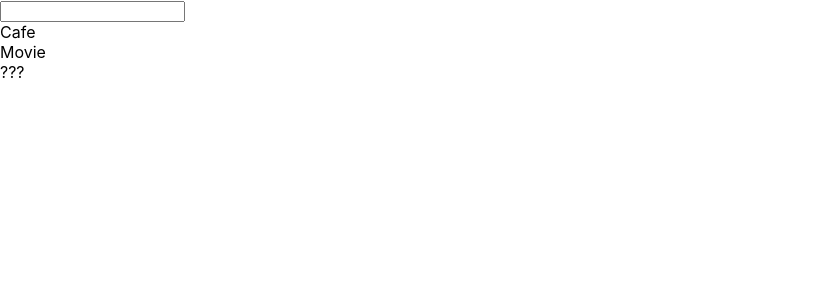
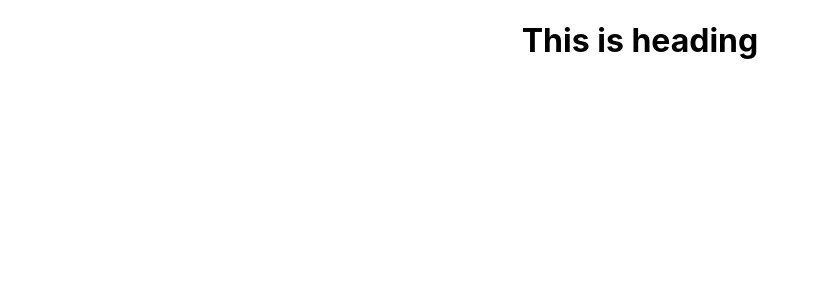
Before and after one commit to HAnh101/React, a React (Create React App) app: page / in a window 1280 px wide. Shown: the top 300 px of the page, without its empty margins (0-820 px from the left). Built offline with nearby package versions, Linux system fonts and the light colour scheme.

Commit message:
props children

```diff
--- a/src/App.css
+++ b/src/App.css
@@ -1,3 +1,42 @@
+.App {
+  text-align: center;
+}
+
+.App-logo {
+  height: 40vmin;
+  pointer-events: none;
+}
+
+@media (prefers-reduced-motion: no-preference) {
+  .App-logo {
+    animation: App-logo-spin infinite 20s linear;
+  }
+}
+
+.App-header {
+  background-color: #282c34;
+  min-height: 100vh;
+  display: flex;
+  flex-direction: column;
+  align-items: center;
+  justify-content: center;
+  font-size: calc(10px + 2vmin);
+  color: white;
+}
+
+.App-link {
+  color: #61dafb;
+}
+
+@keyframes App-logo-spin {
+  from {
+    transform: rotate(0deg);
+  }
+  to {
+    transform: rotate(360deg);
+  }
+}
+
 .bubble {
   width: 50px;
   height: 50px;
@@ -22,3 +61,23 @@
 .active {
   opacity: 1;
 }
+
+.done {
+  text-decoration: line-through;
+}
+
+.deleted {
+  opacity: .3;
+}
+
+.isCompleted {
+  text-decoration: line-through;
+}
+
+.accordion .content {
+  display: none;
+}
+
+.accordion:hover .content {
+  display: block;
+}
--- a/src/App.js
+++ b/src/App.js
@@ -1,99 +1,35 @@
 import React from 'react';
 import './App.css';
-import classNames from 'classnames';
 
-class TodoItem extends React.Component {
+class Accordion extends React.Component {
   render() {
-    const { item } = this.props
+    const { heading, children } = this.props
 
     return (
-      <div
-      onClick={() => this.props.onItemClick(item)}
-        className={classNames('todo-items', {
-          'done': item.isDone
-        })}
-        >
-        {item.title}
+      <div className='accordion'>
+        <h1>{heading}</h1>
+
+        <div className='content'>
+          {children}
+        </div>
       </div>
     )
   }
 }
 
 class App extends React.Component {
-  constructor() {
-    super()
-    this.state = {
-      'name': 'a',
-      count: 12,
-      todoItems: [
-        {
-          id: 1,
-          title: 'Cafe',
-          isDone: true,
-        },
-        {
-          id: 2,
-          title: 'Movie',
-          isDone: false,
-        },
-        {
-          id: 3,
-          title: '???',
-          isDone: false,
-        },
-      ]
-    }
-  }
-
-  onItemClick(item) {
-    const _todoItemIndex = this.state.todoItems.findIndex(_item => _item.id === item.id)
-    const _todoItems = this.state.todoItems
-    _todoItems[_todoItemIndex].isDone = !_todoItems[_todoItemIndex].isDone
-
-    this.setState({
-      ...this.state,
-      todoItems: _todoItems
-    })
-  }
-
-  onInputChange(event) {
-    this.setState({ newTodoItem: event.target.value })
-  }
-
-  onAddNewTodoItem(event) {
-    if (event.keyCode === 13) {
-      this.setState({
-        todoItems: [
-          {
-            id: this.state.todoItems.length + 1,
-            title: this.state.newTodoItem,
-            isDone: false,
-          },
-          ...this.state.todoItems
-        ],
-        newTodoItem: ""
-      })
-      console.log(this.state.newTodoItem);
-    }
-  }
-
   render() {
     return (
-      <div className="App">
-        <input
-          onChange={(event) => this.onInputChange(event)}
-          value={this.state.newTodoItem}
-          onKeyUp={(event) => this.onAddNewTodoItem(event)}
-        />
-        {
-          this.state.todoItems.map((_item, index) => {
-            return (
-              <TodoItem onItemClick={(item) => this.onItemClick(item)} item={_item} key={index} />
-            )
-          })
-        }
+      <div className='App'>
+        <Accordion
+          heading="This is heading"
+        >
+          <div>
+            "This is content"
+          </div>
+        </Accordion>
       </div>
-    );
+    )
   }
 }
 
```
